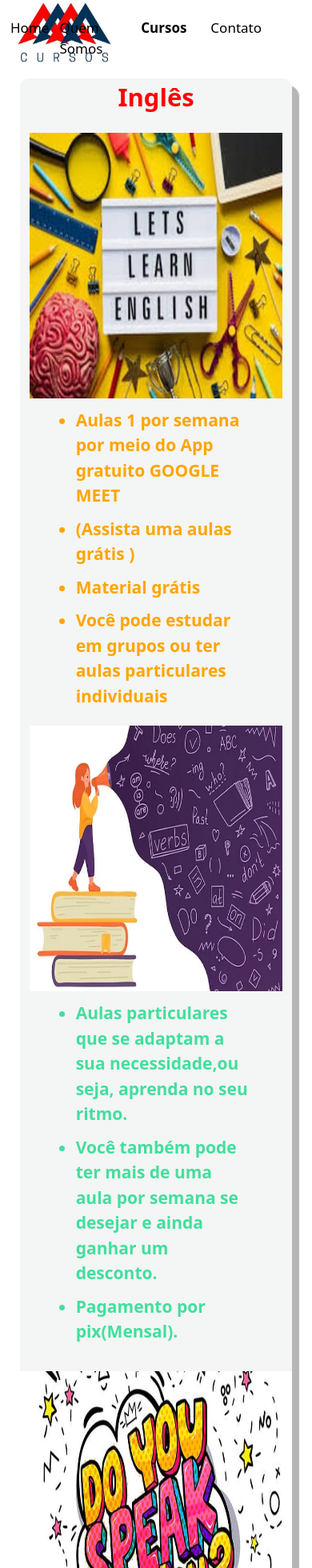
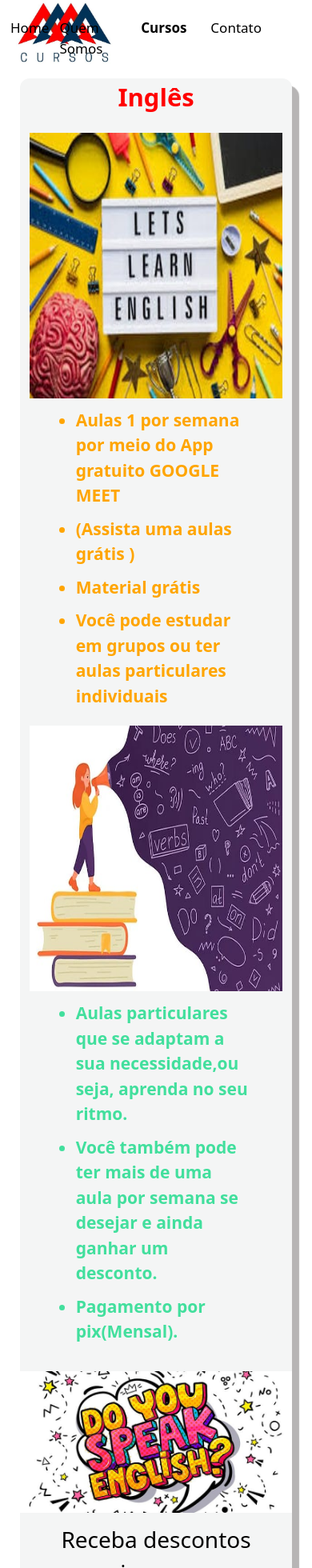
Before and after one commit to Diogobispopereira/mm-curso, a React (Vite) app: page /ingles in a window 390 px wide. Shown: the top 1960 px of the page at 80% size. Built offline with nearby package versions, Linux system fonts and the light colour scheme; some icons are missing.

Commit message:
atualizando 2

```diff
--- a/src/Componentes/PaginaInicial/Curso/CursoIngles/cursoIngles.module.css
+++ b/src/Componentes/PaginaInicial/Curso/CursoIngles/cursoIngles.module.css
@@ -116,7 +116,7 @@
         align-items: center;
     }
     .valoresContainer img{
-    height: auto';
+    height: auto;
     }
     .secaoA img, .secaoB img{
         width: 100%;
```
